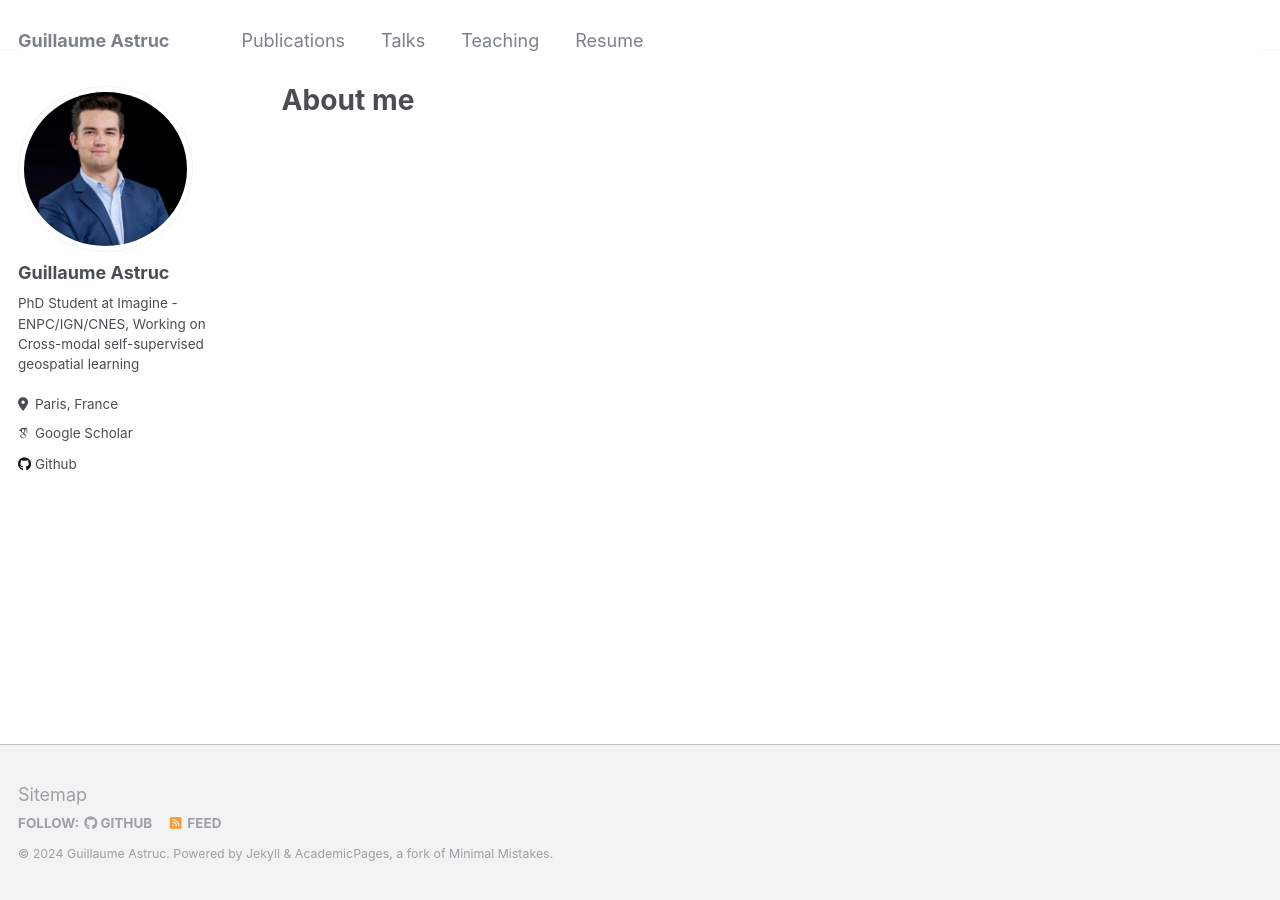
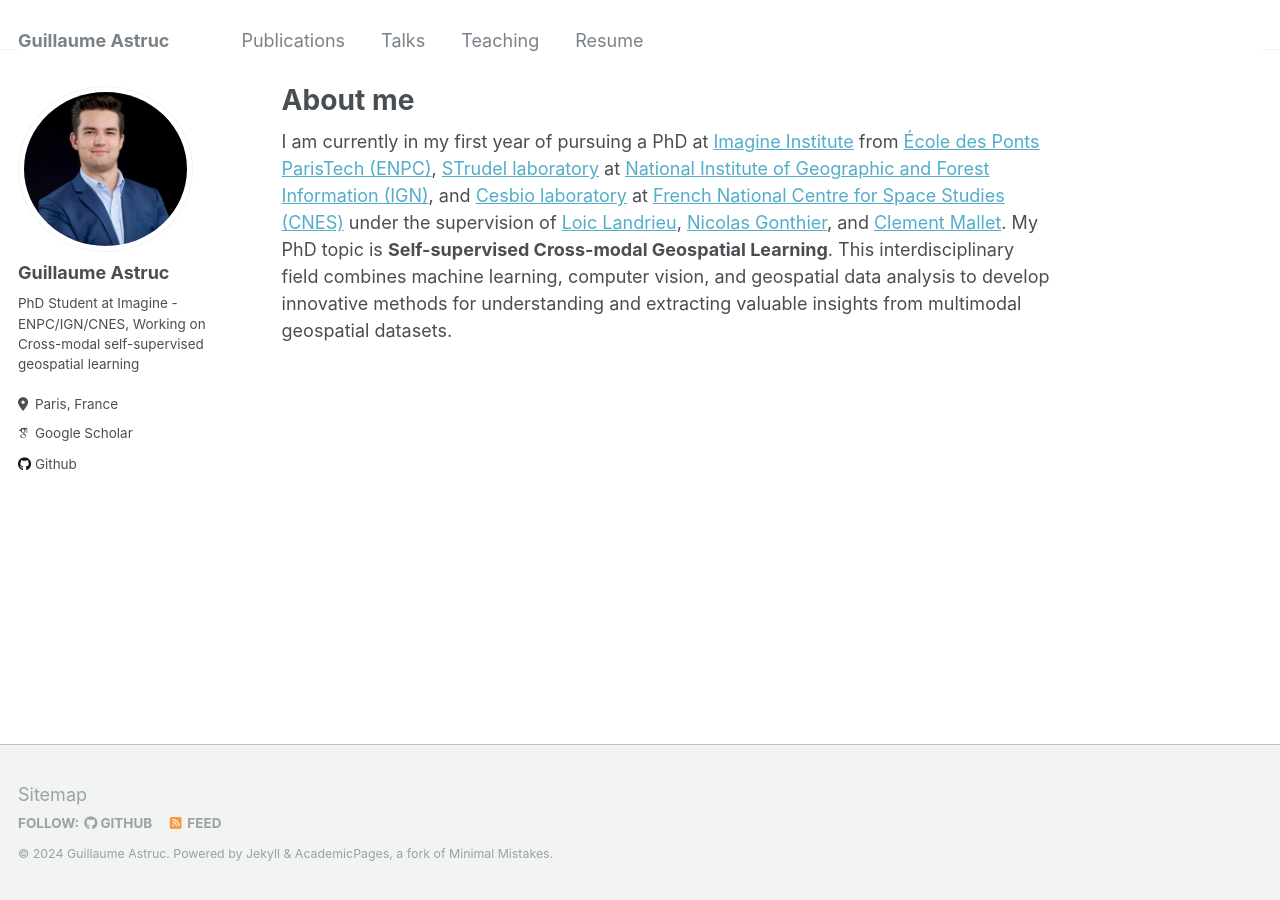
Before and after one commit to gastruc/gastruc.github.io, a Jekyll site: the page built from _pages/about.md, in a window 1280 px wide. Built offline with Jekyll 4.4.1, drawn with Linux system fonts in a browser that asks for light colours; some web fonts are replaced; a file with an impossible date is left out.

Commit message:
Update about.md

```diff
--- a/_pages/about.md
+++ b/_pages/about.md
@@ -6,3 +6,4 @@
   - /about/
   - /about.html
 ---
+I am currently in my first year of pursuing a PhD at [Imagine Institute](https://www.imagine.enpc.fr/) from [École des Ponts ParisTech (ENPC)](https://www.enpc.fr/), [STrudel laboratory](https://recherche.ign.fr/labos/strudel/) at [National Institute of Geographic and Forest Information (IGN)](https://www.ign.fr/), and [Cesbio laboratory](https://www.cesbio.ups-tlse.fr/) at [French National Centre for Space Studies (CNES)](https://cnes.fr/en) under the supervision of [Loic Landrieu](https://loiclandrieu.com/), [Nicolas Gonthier](https://ngonthier.github.io/), and [Clement Mallet](https://www.umr-lastig.fr/clement-mallet/). My PhD topic is **Self-supervised Cross-modal Geospatial Learning**. This interdisciplinary field combines machine learning, computer vision, and geospatial data analysis to develop innovative methods for understanding and extracting valuable insights from multimodal geospatial datasets.
```
